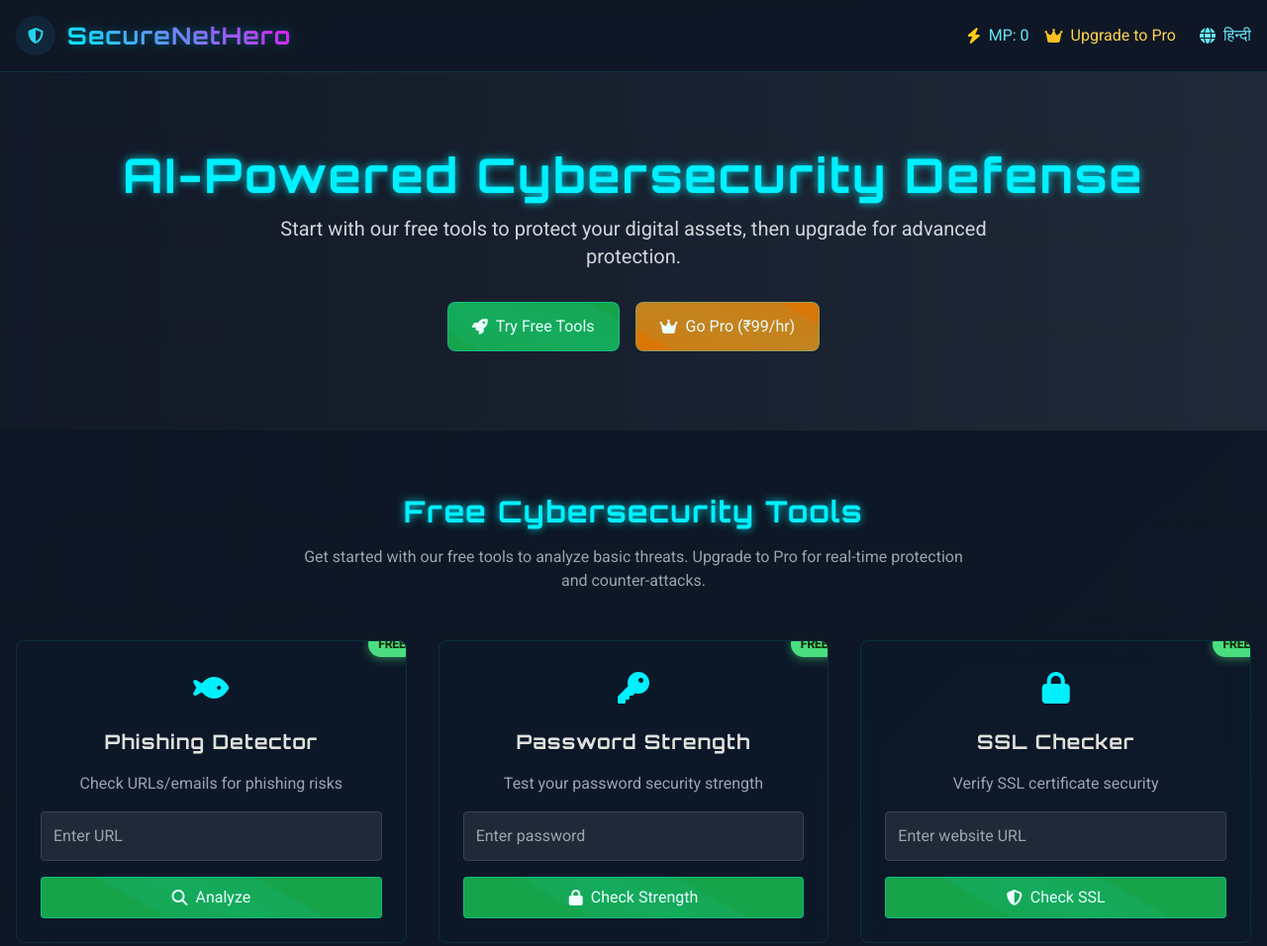
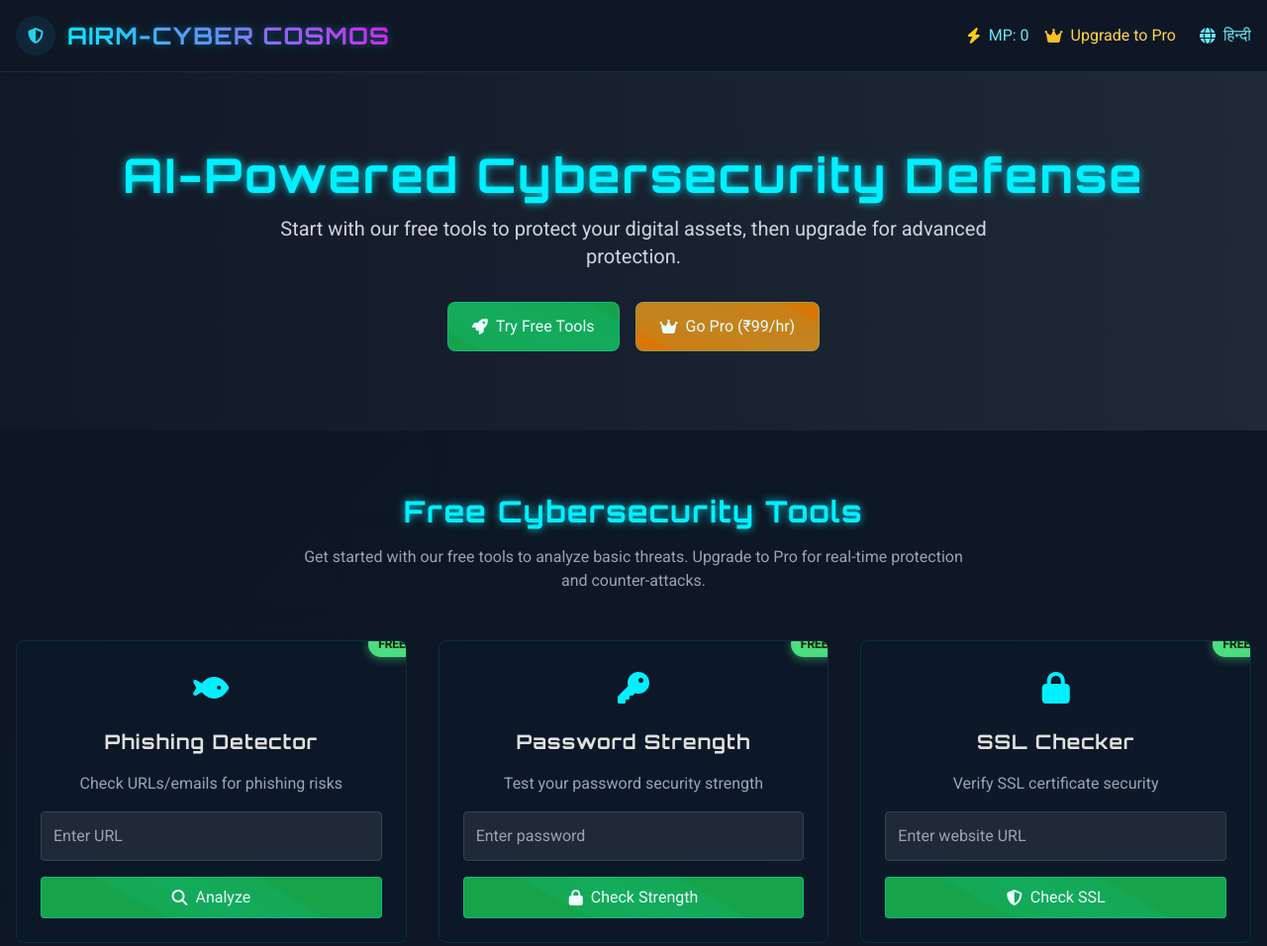
Before and after one commit to AirMPvtLtd/SecurityHero, a plain HTML site: page index.html in a window 1280 px wide. Shown: the top 956 px of the page at 99% size. Drawn offline with nearby package versions, Linux system fonts and the light colour scheme.

Commit message:
Update index.html

```diff
--- a/index.html
+++ b/index.html
@@ -3,7 +3,7 @@
 <head>
     <meta charset="UTF-8">
     <meta name="viewport" content="width=device-width, initial-scale=1.0">
-    <title>SecureNetHero - AI Cybersecurity with Free Tools</title>
+    <title>AIRM-CYBER COSMOS - AI Cybersecurity with Free Tools</title>
     <script src="https://cdn.tailwindcss.com"></script>
     <script src="https://cdn.jsdelivr.net/npm/chart.js"></script>
     <link rel="stylesheet" href="https://cdnjs.cloudflare.com/ajax/libs/font-awesome/6.4.0/css/all.min.css">
@@ -163,7 +163,7 @@
             <div class="w-10 h-10 bg-cyan-900/30 rounded-full flex items-center justify-center glow">
                 <i class="fas fa-shield-alt text-cyan-400"></i>
             </div>
-            <h1 class="text-2xl font-bold holographic">SecureNetHero</h1>
+            <h1 class="text-2xl font-bold holographic">AIRM-CYBER COSMOS</h1>
         </div>
         <div class="flex items-center space-x-6">
             <div class="hidden md:flex items-center space-x-4">
```
